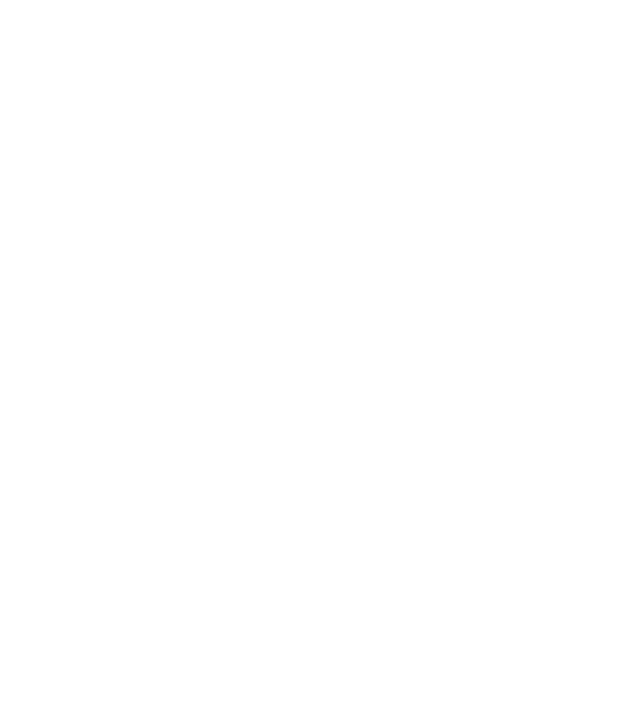
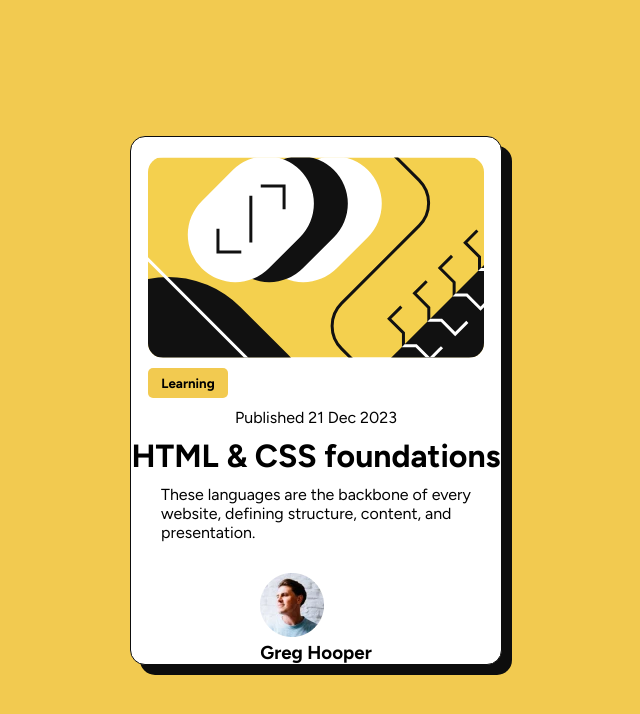
Before and after one commit to EversonMG96/Desafio-Frontend-Mentor, a plain HTML site: page index.html in a window 1280 px wide. Shown: the whole page, without its empty margins (324-964 px from the left). Drawn offline with Linux system fonts and the light colour scheme.

Commit message:
create style.css for elements in div container e card

```diff
--- a/index.html
+++ b/index.html
@@ -9,7 +9,20 @@
 </head>
 <body>
     <div class="container">
-
+        <div class="card">
+            <img src="src/assets/images/illustration-article.svg">
+            <button>Learning</button>
+            <p>Published 21 Dec 2023</p>
+            <h1>HTML & CSS foundations</h1>
+            <p>These languages are the backbone of every <br>
+                website, defining structure, content, and <br>
+                presentation.
+            </p>
+            <div class="profile">
+                <img src="src/assets/images/image-avatar.webp">
+                <h3>Greg Hooper</h3>
+            </div>
+        </div>
     </div>
 </body>
 </html>
--- a/src/assets/css/style.css
+++ b/src/assets/css/style.css
@@ -6,3 +6,41 @@
     box-sizing: border-box;
     font-family: "Figtree", sans-serif;
 }
+
+.container {
+    background: #F2CA50;
+    width: 100%;
+    height: 100vh;
+    display: flex;
+    align-items: center;
+    justify-content: center;
+
+}
+
+.card {
+    background: #fff;
+    display: flex;
+    flex-direction: column;
+    align-items: center;
+    gap: 10px;
+    border-radius: 15px;
+    border: 1px solid #0D0D0D;
+    box-shadow: #0D0D0D 10px 10px;
+}
+
+.card img {
+    margin-top: 20px;
+    border-radius: 15px;
+}
+
+button {
+    background: #F2CA50;
+    border: none;
+    width: 80px;
+    height: 30px;
+    border-radius: 5px;
+    font-weight: bolder;
+    font-style: normal;
+    cursor: pointer;
+    transform: translateX(-160%);
+}
```
